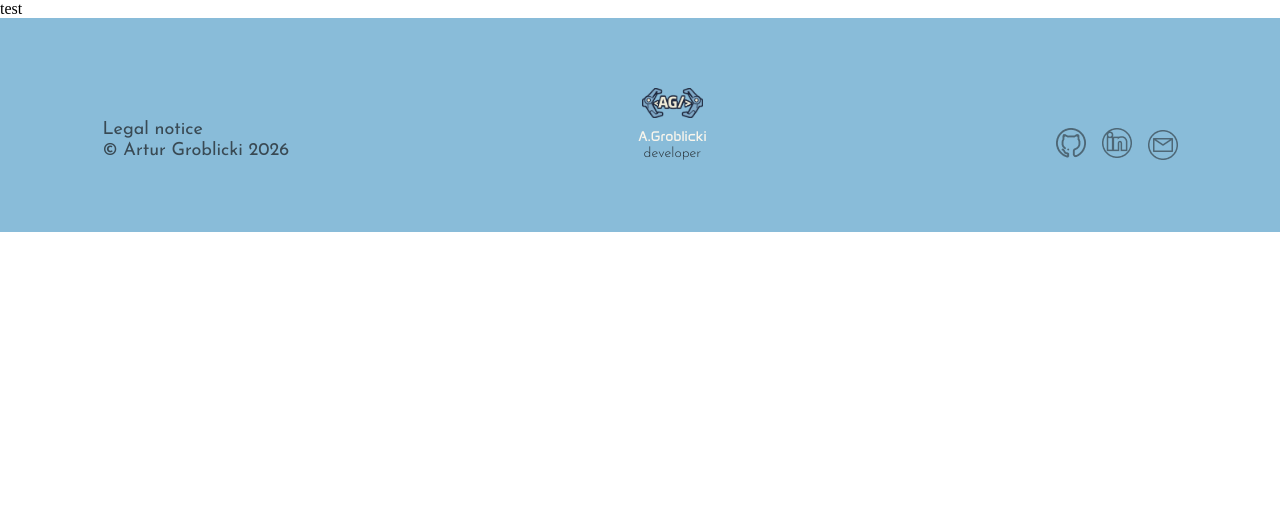
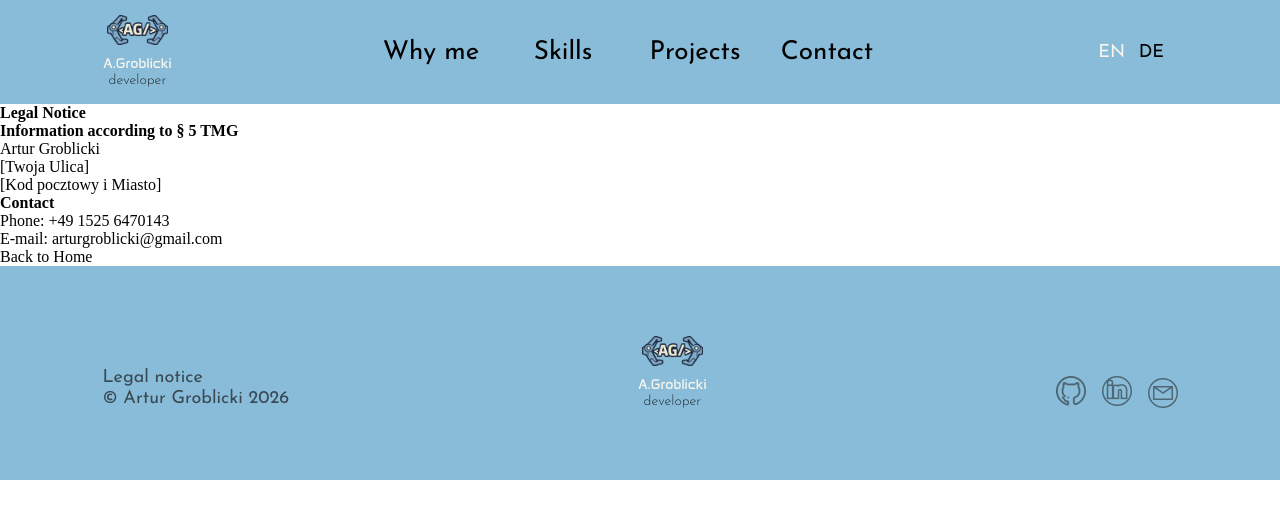
Before and after one commit to ArturGr/my-site, an Angular app: page /legal-notice in a window 1280 px wide. Shown: the top 518 px of the page. Built offline with nearby package versions, Linux system fonts and the light colour scheme.

Commit message:
Added link to footer for legal notice. Fix menu bar routing for legal notice.

```diff
--- a/src/app/app.config.ts
+++ b/src/app/app.config.ts
@@ -1,11 +1,16 @@
 import { ApplicationConfig, provideBrowserGlobalErrorListeners } from '@angular/core';
-import { provideRouter } from '@angular/router';
+import { provideRouter, withInMemoryScrolling } from '@angular/router';
 
 import { routes } from './app.routes';
 
 export const appConfig: ApplicationConfig = {
   providers: [
-    provideBrowserGlobalErrorListeners(),
-    provideRouter(routes)
+    provideRouter(
+      routes,
+      withInMemoryScrolling({
+        anchorScrolling: 'enabled',
+        scrollPositionRestoration: 'enabled'
+      })
+    )
   ]
 };
--- a/src/app/components/footer/footer.html
+++ b/src/app/components/footer/footer.html
@@ -1,6 +1,6 @@
 <div class="background footer-class">
   <div class="footer-class__author">
-    <a routerLink="/legal-notice"><p>Legal notice</p></a>
+    <a [routerLink]="['/legal-notice']"><p>Legal notice</p></a>
     <p>© Artur Groblicki 2026</p>
   </div>
   <app-my-logo class="footer-class__logo"/>
--- a/src/app/components/footer/footer.ts
+++ b/src/app/components/footer/footer.ts
@@ -1,10 +1,11 @@
 import { Component } from '@angular/core';
 import { MyLogo } from "../my-logo/my-logo";
 import { SocialMediaButtons } from "../social-media-buttons/social-media-buttons";
+import { RouterModule } from '@angular/router';
 
 @Component({
   selector: 'app-footer',
-  imports: [MyLogo, SocialMediaButtons],
+  imports: [MyLogo, SocialMediaButtons, RouterModule],
   templateUrl: './footer.html',
   styleUrl: './footer.scss',
 })
--- a/src/app/components/legal-notice/legal-notice.html
+++ b/src/app/components/legal-notice/legal-notice.html
@@ -1 +1,19 @@
-<p>test</p>
+<app-menu-bar />
+<section class="legal-notice-container">
+    <h1>Legal Notice</h1>
+
+    <div class="legal-section">
+        <h2>Information according to § 5 TMG</h2>
+        <p>Artur Groblicki<br>
+        [Twoja Ulica]<br>
+        [Kod pocztowy i Miasto]</p>
+    </div>
+
+    <div class="legal-section">
+        <h2>Contact</h2>
+        <p>Phone: +49 1525 6470143<br>
+        E-mail: arturgroblicki@gmail.com</p>
+    </div>
+
+    <a routerLink="/" class="back-button">Back to Home</a>
+</section>
--- a/src/app/components/legal-notice/legal-notice.ts
+++ b/src/app/components/legal-notice/legal-notice.ts
@@ -1,8 +1,11 @@
 import { Component } from '@angular/core';
+import { CommonModule } from '@angular/common';
+import { RouterLink } from '@angular/router';
+import { MenuBar } from "../menu-bar/menu-bar";
 
 @Component({
   selector: 'app-legal-notice',
-  imports: [],
+  imports: [CommonModule, RouterLink, MenuBar],
   templateUrl: './legal-notice.html',
   styleUrl: './legal-notice.scss',
 })
--- a/src/app/components/menu-bar/menu-bar.ts
+++ b/src/app/components/menu-bar/menu-bar.ts
@@ -1,6 +1,7 @@
 import { MyLogo } from './../my-logo/my-logo';
 import { Component, signal, HostListener, inject} from '@angular/core';
 import { Menu } from '../../services/menu';
+import { Router } from '@angular/router';
 
 @Component({
   selector: 'app-menu-bar',
@@ -24,6 +25,8 @@ export class MenuBar {
   isManualScrolling: boolean = false;
   protected menuService = inject(Menu);
   isMobile: boolean = window.innerWidth <= 768;
+
+  constructor(private router: Router) {}
 
   //pobranie stanu burgermenu
   get isMenuOpen() {
@@ -54,26 +57,83 @@ export class MenuBar {
   }
 
   //funcka skoku do sekcji - do uprzatnienia/uproszczenia
-  scrollToSection(sectionId: string, activedBtn:string) {
+  // scrollToSection(sectionId: string, activedBtn:string) {
+  //   this.activedButton = activedBtn;
+  //   this.isManualScrolling = true;
+  //   const ELEMENT = document.getElementById(sectionId);
+  //   let headerHeight = 104;
+  //   if(window.innerWidth <= 768) {
+  //     headerHeight = 0;
+  //   }
+  //   if (ELEMENT) {
+  //     const START_Y = window.scrollY;
+  //     const TARGET_Y = (ELEMENT.getBoundingClientRect().top + START_Y) - headerHeight;
+  //     const DISTANCE = TARGET_Y - START_Y;
+  //     const DURATION = 800;
+  //     let startTimestamp: number;
+  //     const STEP = (currentTimestamp: number) => {
+  //       if (!startTimestamp) startTimestamp = currentTimestamp;
+  //       const ELAPSED = currentTimestamp - startTimestamp;
+  //       const PROGRESS = Math.min(ELAPSED / DURATION, 1);
+  //       const BACK_PROGRESS = this.easeOutBack(PROGRESS);
+  //       window.scrollTo(0, START_Y + (DISTANCE * BACK_PROGRESS));
+  //       if (PROGRESS < 1) {
+  //         window.requestAnimationFrame(STEP);
+  //       } else {
+  //         setTimeout(() => {
+  //           this.isManualScrolling = false;
+  //         }, 2000);
+  //       }
+  //     };
+  //     window.requestAnimationFrame(STEP);
+  //   }
+  // }
+  scrollToSection(sectionId: string, activedBtn: string) {
   this.activedButton = activedBtn;
   this.isManualScrolling = true;
+
+  // Sprawdzamy, czy element istnieje w obecnym widoku
   const ELEMENT = document.getElementById(sectionId);
+
+  if (ELEMENT) {
+    // JEŚLI ELEMENT ISTNIEJE (jesteśmy na MainContent)
+    this.animateScroll(ELEMENT);
+  } else {
+    // JEŚLI ELEMENTU NIE MA (jesteśmy np. w Legal Notice)
+    // 1. Nawigujemy do strony głównej
+    this.router.navigate(['/']).then(() => {
+      // 2. Czekamy chwilę, aż Angular wyrenderuje MainContent
+      setTimeout(() => {
+        const REHYDRATED_ELEMENT = document.getElementById(sectionId);
+        if (REHYDRATED_ELEMENT) {
+          this.animateScroll(REHYDRATED_ELEMENT);
+        }
+      }, 100); // Mały timeout, aby DOM zdążył się "odświeżyć"
+    });
+  }
+}
+
+// Wydzielona logika animacji, którą już napisałeś
+private animateScroll(ELEMENT: HTMLElement) {
   let headerHeight = 104;
-    if(window.innerWidth <= 768) {
+  if (window.innerWidth <= 768) {
     headerHeight = 0;
   }
-    if (ELEMENT) {
+
   const START_Y = window.scrollY;
   const TARGET_Y = (ELEMENT.getBoundingClientRect().top + START_Y) - headerHeight;
   const DISTANCE = TARGET_Y - START_Y;
   const DURATION = 800;
   let startTimestamp: number;
+
   const STEP = (currentTimestamp: number) => {
     if (!startTimestamp) startTimestamp = currentTimestamp;
     const ELAPSED = currentTimestamp - startTimestamp;
     const PROGRESS = Math.min(ELAPSED / DURATION, 1);
     const BACK_PROGRESS = this.easeOutBack(PROGRESS);
+
     window.scrollTo(0, START_Y + (DISTANCE * BACK_PROGRESS));
+
     if (PROGRESS < 1) {
       window.requestAnimationFrame(STEP);
     } else {
@@ -82,8 +142,8 @@ export class MenuBar {
       }, 2000);
     }
   };
+
   window.requestAnimationFrame(STEP);
-    }
 }
 
   //funkcja przypisujaca klase "active" do przyciskow jezykowych menu i wywolanie zmiany jezyka
```
Lines whose indentation alone changed are shown as unchanged.
